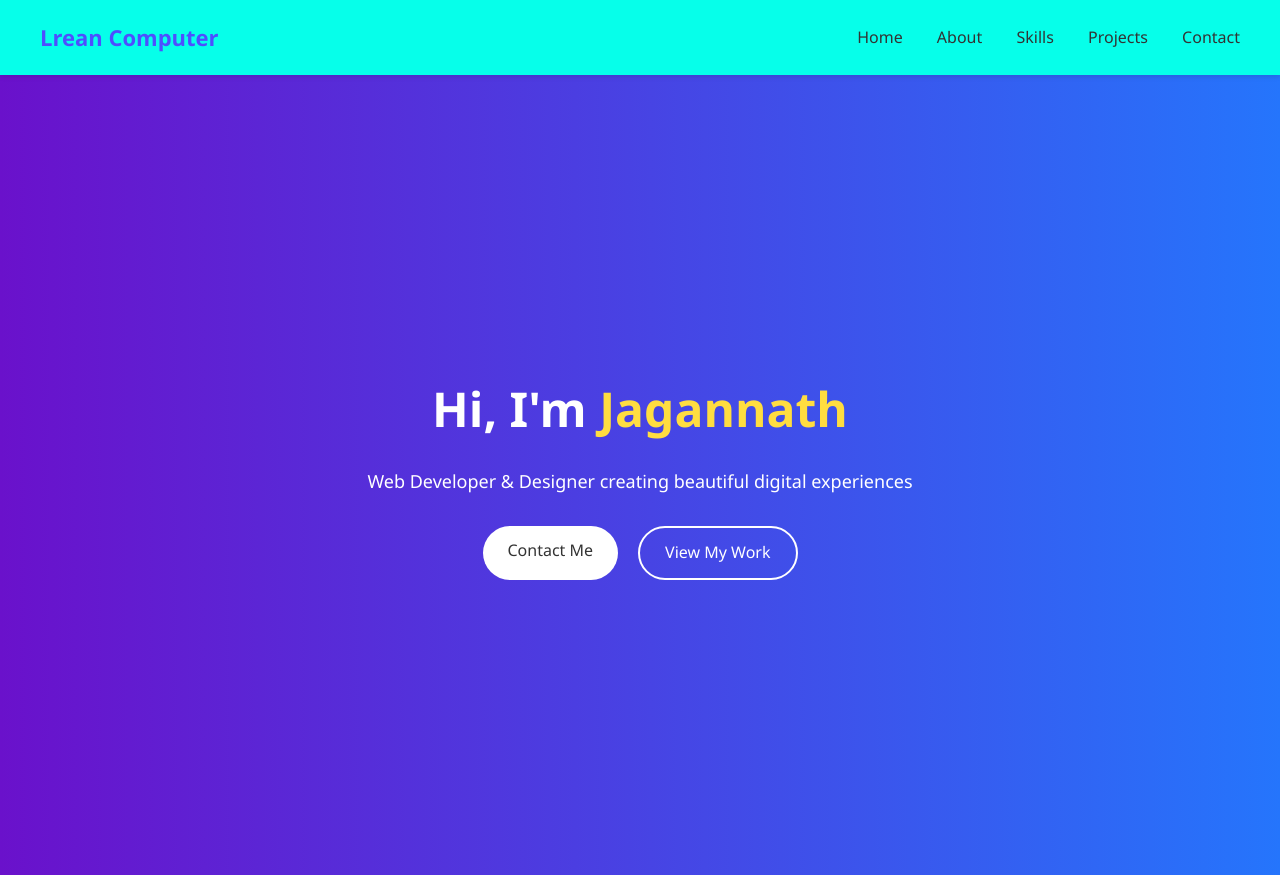
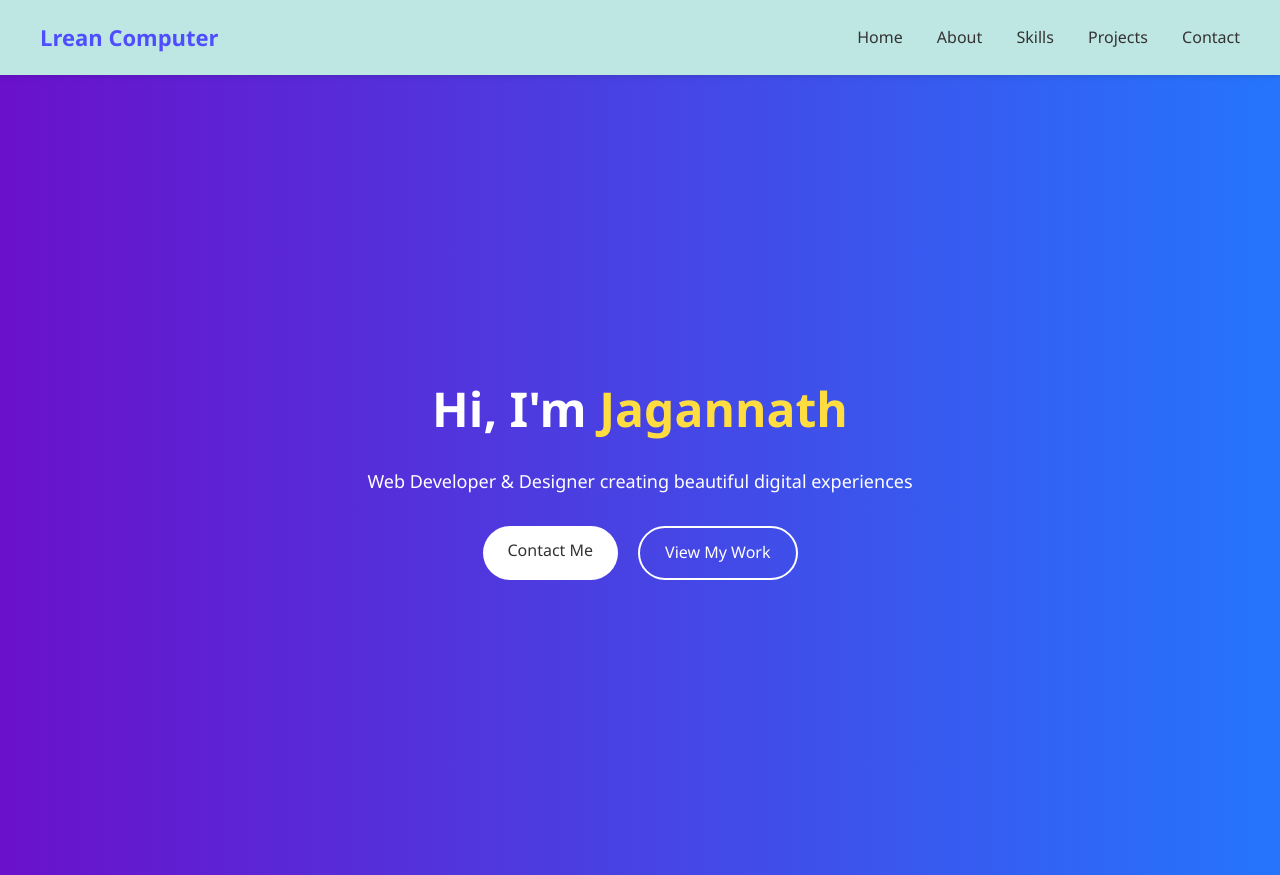
Before and after one commit to jagannath7813/index, a plain HTML site: page index.html in a window 1280 px wide. Drawn offline with Linux system fonts and the light colour scheme.

Commit message:
Add header bc

```diff
--- a/index.css
+++ b/index.css
@@ -14,7 +14,7 @@ header {
     justify-content: space-between;
     align-items: center;
     padding: 20px 40px;
-    background-color: #06ffea;
+    background-color: #bee6e2;
     box-shadow: 0 2px 5px rgba(0, 0, 0, 0.1);
     position: sticky;
     top: 0;
```
